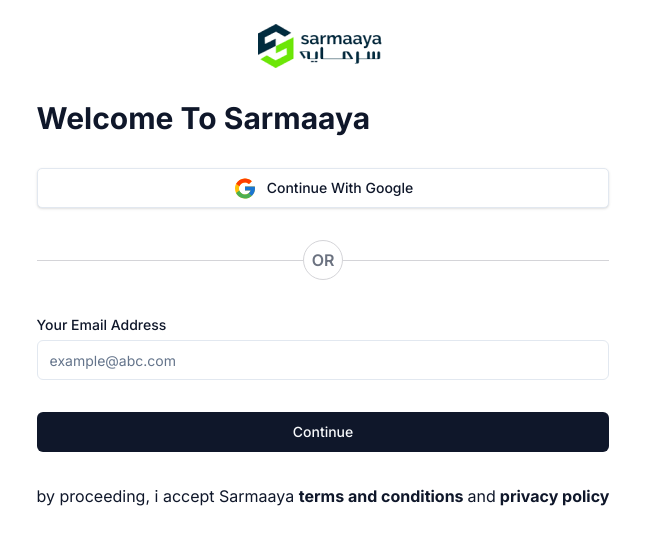
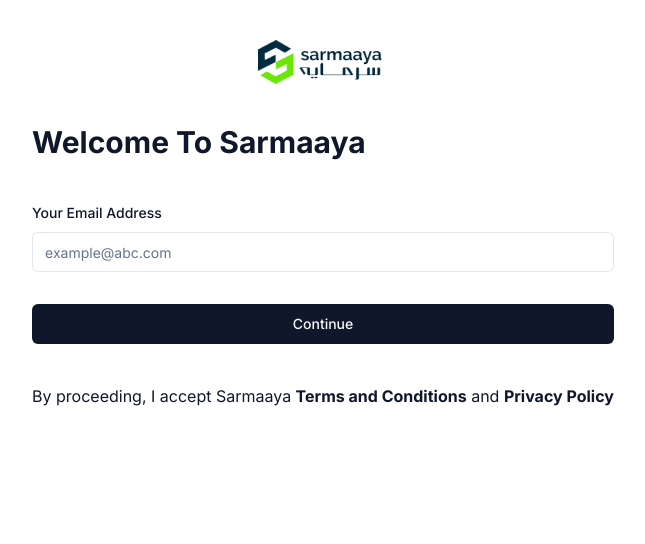
Before and after one commit to OsamaQureshi147/Sarmaaya-Financials-Next13, a Next.js app: page /en/login in a window 1280 px wide. Shown: the top 544 px of the page, without its empty margins (317-962 px from the left). Built offline with nearby package versions, Linux system fonts and the light colour scheme.

Commit message:
completes user email part

```diff
--- a/app/[lang]/(auth)/login/page.tsx
+++ b/app/[lang]/(auth)/login/page.tsx
@@ -2,7 +2,7 @@
 
 import { Locale } from '@/types/global';
 import { Icons } from '@/components/icons';
-import UserAuthForm from '@/components/user-auth-form';
+import { UserAuthForm } from '@/components/user-auth-form';
 
 interface LoginPage {
   params: {
@@ -13,24 +13,17 @@
 export default async function LoginPage({ params: { lang } }: LoginPage) {
   const dict = await getDictionary(lang);
   return (
-    <div className="container grid items-center justify-center gap-8 pb-8 pt-6">
+    <div className="container grid items-center justify-center gap-10 pb-8 pt-10">
       <div className="flex justify-center">
         <Icons.logo height={44} width={130} />
       </div>
       <h1 className="text-3xl font-bold capitalize">
         {dict.onBoarding.welcomeText}
       </h1>
-      <UserAuthForm dict={dict} />
-      <p>
-        <span>{`${dict.onBoarding.byProceeding}, `}</span>
-        <span>{`${dict.onBoarding.iAccept} Sarmaaya `}</span>
-        <span>
-          <strong>{dict.onBoarding.termsAndConditions}</strong>
-        </span>
-        <span className="mx-1">and</span>
-        <span>
-          <strong>{dict.onBoarding.privacyPolicy}</strong>
-        </span>
+      <UserAuthForm />
+      <p className="first-letter:uppercase">
+        By proceeding, I accept Sarmaaya <strong>Terms and Conditions</strong>{' '}
+        and <strong>Privacy Policy</strong>
       </p>
     </div>
   );
--- a/components/user-auth-form.tsx
+++ b/components/user-auth-form.tsx
@@ -1,40 +1,55 @@
 'use client';
 
-import React, { FC } from 'react';
-import { getDictionary } from '@/dictionaries';
+import { zodResolver } from '@hookform/resolvers/zod';
+import { useForm } from 'react-hook-form';
+import { z } from 'zod';
 
-import { Icons } from './icons';
-import { Button } from './ui/button';
-import { Input } from './ui/input';
-import { Label } from './ui/label';
+import { emailFormSchema } from '@/lib/validations/auth/userEmailSchema';
+import { Button } from '@/components/ui/button';
+import {
+  Form,
+  FormControl,
+  FormField,
+  FormItem,
+  FormLabel,
+  FormMessage,
+} from '@/components/ui/form';
+import { Input } from '@/components/ui/input';
 
-type UserAuthFormProps = { dict: Awaited<ReturnType<typeof getDictionary>> };
+type EmailFormType = z.infer<typeof emailFormSchema>;
 
-const UserAuthForm: FC<UserAuthFormProps> = ({ dict }) => {
+export function UserAuthForm() {
+  const form = useForm<EmailFormType>({
+    resolver: zodResolver(emailFormSchema),
+    defaultValues: {
+      email: '',
+    },
+  });
+
+  const onSubmit = (values: EmailFormType) => {
+    console.log('OnSubmit', values);
+  };
+
   return (
-    <>
-      <Button className="capitalize" variant="outlineShadow">
-        <Icons.google />
-        <p>continue with google</p>
-      </Button>
-      <div className="flex items-center justify-center">
-        <div className="grow border-t border-zinc-300"></div>
-        <div className="flex h-10 w-10 items-center justify-center rounded-full border border-zinc-300 font-semibold text-gray-500">
-          OR
-        </div>
-        <div className="grow border-t border-zinc-300"></div>
-      </div>
-      <div>
-        <Label htmlFor="email" className="capitalize">
-          your email address
-        </Label>
-        <Input id="email" placeholder="example@abc.com" />
-      </div>
-      <Button type="submit" className="capitalize">
-        <p>{dict.onBoarding.continue}</p>
-      </Button>
-    </>
+    <Form {...form}>
+      <form onSubmit={form.handleSubmit(onSubmit)} className="space-y-8">
+        <FormField
+          control={form.control}
+          name="email"
+          render={({ field }) => (
+            <FormItem>
+              <FormLabel>Your Email Address</FormLabel>
+              <FormControl>
+                <Input placeholder="example@abc.com" {...field} />
+              </FormControl>
+              <FormMessage />
+            </FormItem>
+          )}
+        />
+        <Button type="submit" className="w-full capitalize">
+          continue
+        </Button>
+      </form>
+    </Form>
   );
-};
-
-export default UserAuthForm;
+}
```
Also changed, not shown: lib/validations/auth/userEmailSchema.ts (renamed from lib/validations/auth/emailFormSchema.ts).
